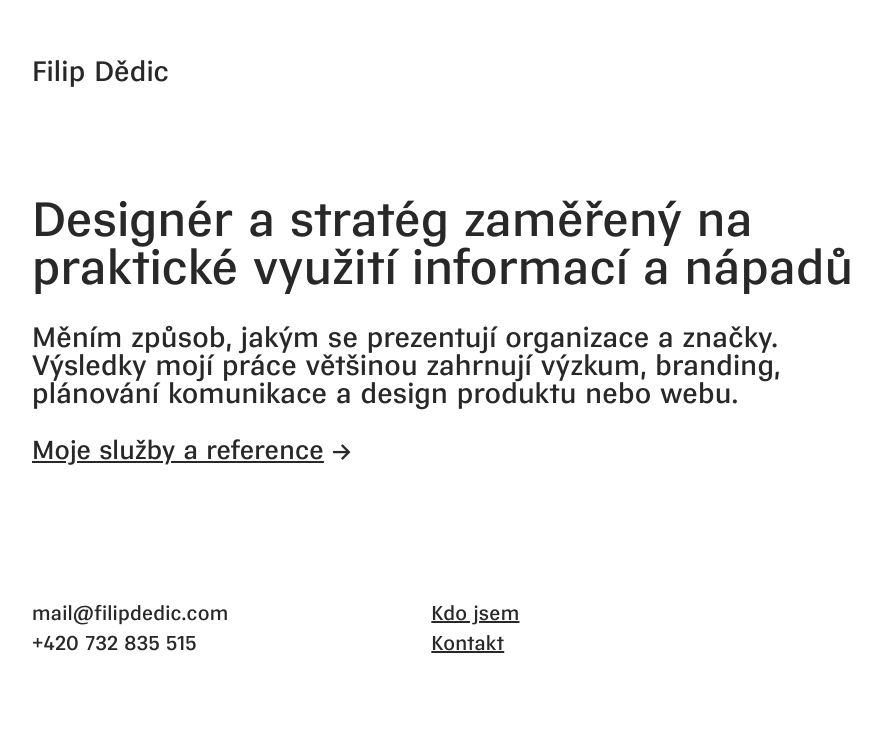
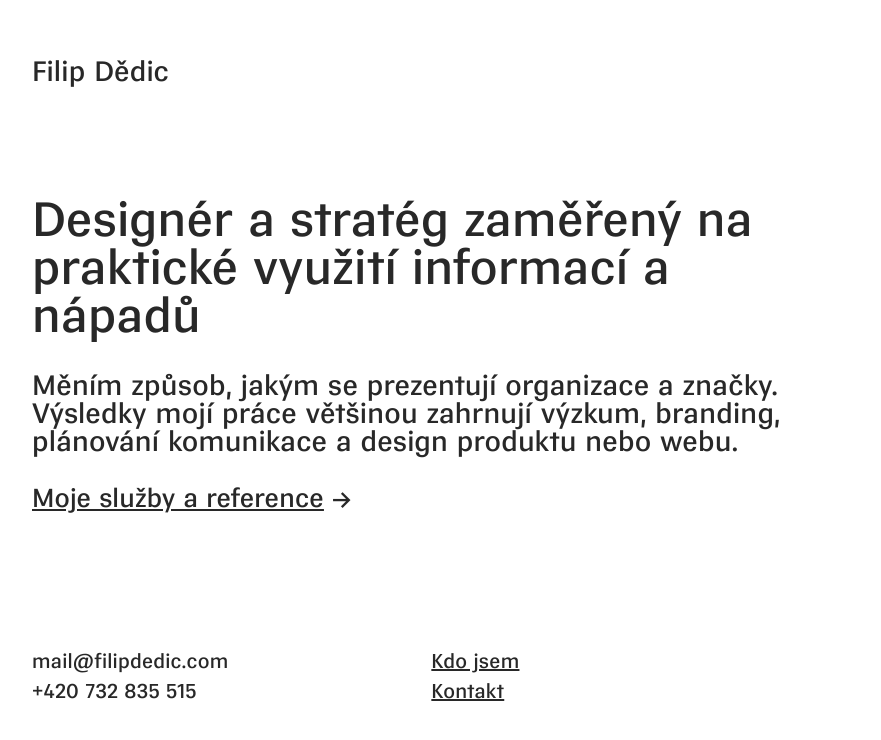
Before and after one commit to fdedic/fdedic.github.io, a Jekyll site: the page built from index.md, in a window 1280 px wide. Shown: the top 740 px of the page, without its empty margins (32-913 px from the left). Built offline with Jekyll 4.4.1, drawn with Linux system fonts in a browser that asks for light colours; nearby versions of some CDN libraries.

Commit message:
Update default.html

```diff
--- a/_layouts/default.html
+++ b/_layouts/default.html
@@ -6,7 +6,7 @@
 <section class="content">
   <div class="container">
     <div class="row">
-      <div class="nine columns">
+      <div class="eight columns">
 
         {{content}}
 
```
